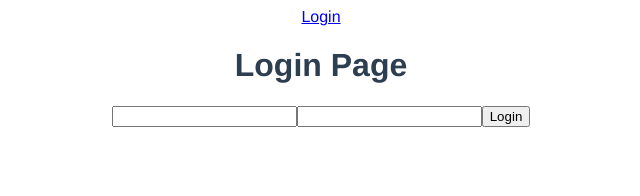
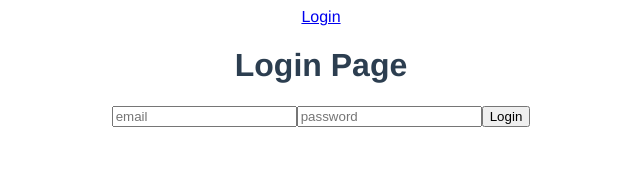
Before and after one commit to rhcpchick88/W14B_VUE_RPS, a Vue app: page /#/login in a window 1280 px wide. Shown: the top 196 px of the page, without its empty margins (319-959 px from the left). Built offline with nearby package versions, Linux system fonts and the light colour scheme.

Commit message:
set login parameters

```diff
--- a/src/views/LoginView.vue
+++ b/src/views/LoginView.vue
@@ -2,11 +2,16 @@
     <div>
         <h1>Login Page</h1>
         <form>
-            <input type="text" v-model="username">
-            <input type="password" v-model="password">
+            <input type="text" placeholder="email" v-model="email">
+            <input type="password" placeholder="password" v-model="password">
             <button @click="login"> Login </button>
         </form>
+        <div v-if="errorMessage">
+            <p> User Not Found </p>
+        </div>
     </div>
+
+
 </template>
 
 <script>
@@ -15,10 +20,10 @@ import axios from 'axios';
 
     export default {
         name : "LoginView",
-        data(){
+        data() {
             return {
-                username:"",
-                password:"",
+                email: "",
+                password: ""
             }
         },
         methods: {
@@ -26,19 +31,20 @@ import axios from 'axios';
                 axios.request({
                     url: "https://reqres.in/api/login",
                     method : "POST",
-                    data:{
-                        username : "eve.holt@reqres.in",
-                        password : "cityslicka"
-                    },
                     headers:{
                         "Content-Type":"application/json"
-                    }
+                    },
+                    data:{
+                        email : this.email,
+                        password : this.password,
+                    },
                 }).then((response)=>{
                     cookies.set('loginToken', response.data.token)
                     console.log(response);
                     this.$router.push('/game');
                 }).catch((error)=>{
                     console.log(error);
+                    this.errorMessage = "user not found";
                 })
             }
         }
```
